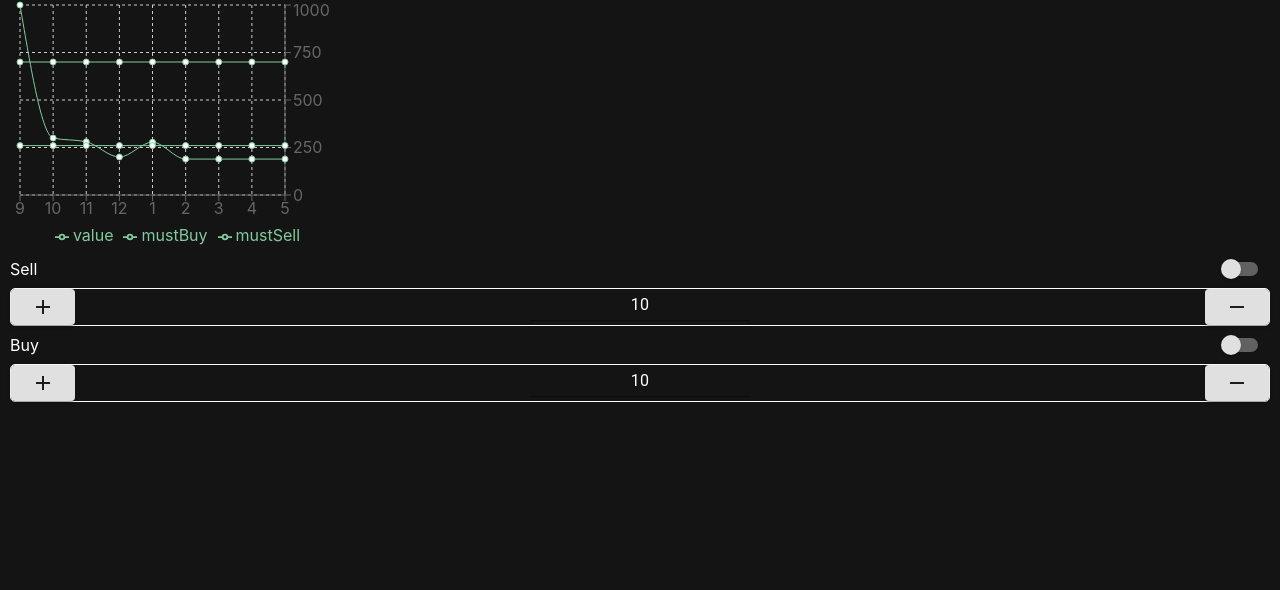
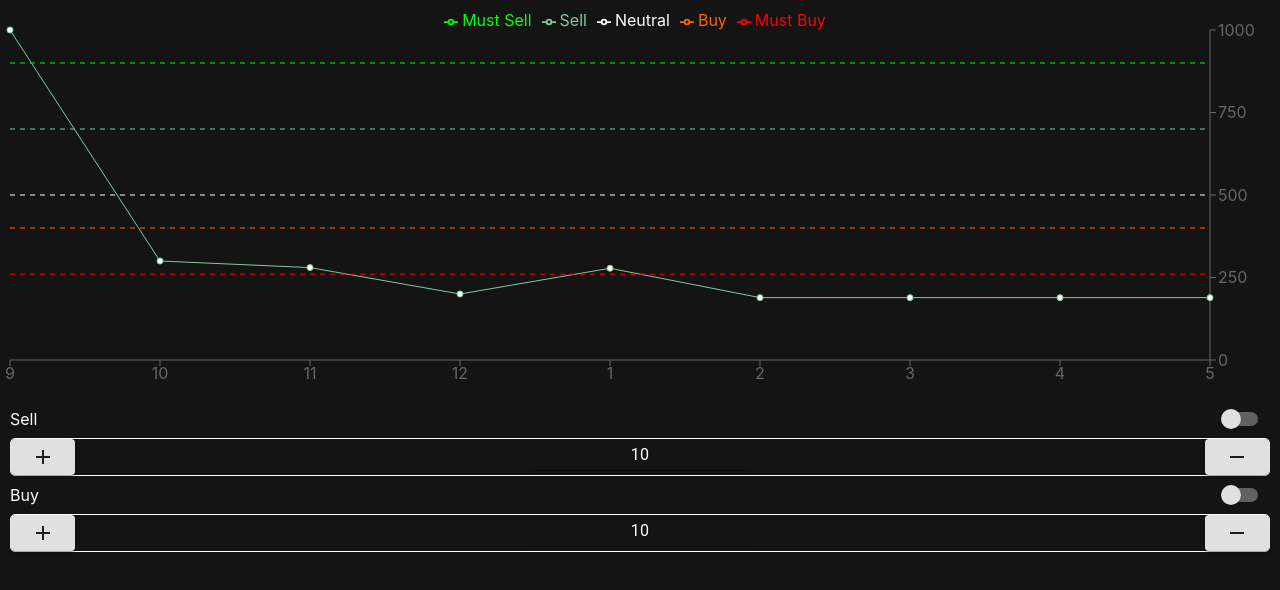
Before and after one commit to saurabh2590/graph-demo, a React (Create React App) app: page / in a window 1280 px wide. Shown: the top 590 px of the page. Built offline with nearby package versions, Linux system fonts and the light colour scheme.

Commit message:
fix: legends alignment and colors

```diff
--- a/src/LineChart.tsx
+++ b/src/LineChart.tsx
@@ -1,36 +1,57 @@
 import React from "react";
-import {CartesianGrid, Legend, Line, LineChart, Tooltip, XAxis, YAxis} from "recharts";
+import {Legend, Line, LineChart, ResponsiveContainer, Tooltip, XAxis, YAxis} from "recharts";
 import {ValuePlusMinus} from "./ValuePlusMinus";
 
 type LineChartProps = {}
 export const LineChartDemo: React.FC<LineChartProps> = () => {
+  const NEUTRAL = "#ffffff";
+  const MUST_SELL = "#00ff00";
+  const SELL = "#82ca9d";
+  const BUY = "#FF6600";
+  const MUST_BUY = "#ff0000";
+
+  const L_MUST_SELL = "Must Sell";
+  const L_SELL = "Sell";
+  const L_NEUTRAL = "Neutral";
+  const L_BUY = "Buy";
+  const L_MUST_BUY = "Must Buy";
+
   const data = [
-    {month: '9', value: 1000, mustSell: 700, mustBuy: 260, valueError: [75, 20]},
-    {month: '10', value: 300, mustSell: 700, mustBuy: 260, valueError: [90, 40]},
-    {month: '11', value: 280, mustSell: 700, mustBuy: 260, valueError: 40},
-    {month: '12', value: 200, mustSell: 700, mustBuy: 260, valueError: 20},
-    {month: '1', value: 278, mustSell: 700, mustBuy: 260, valueError: 28},
-    {month: '2', value: 189, mustSell: 700, mustBuy: 260, valueError: [90, 20]},
-    {month: '3', value: 189, mustSell: 700, mustBuy: 260, valueError: [28, 40]},
-    {month: '4', value: 189, mustSell: 700, mustBuy: 260, valueError: 28},
-    {month: '5', value: 189, mustSell: 700, mustBuy: 260, valueError: 28},
+    {month: '9', value: 1000, sell: 700, mustBuy: 260, neutral: 500, mustSell: 900, buy: 400},
+    {month: '10', value: 300, sell: 700, mustBuy: 260, neutral: 500, mustSell: 900, buy: 400},
+    {month: '11', value: 280, sell: 700, mustBuy: 260, neutral: 500, mustSell: 900, buy: 400},
+    {month: '12', value: 200, sell: 700, mustBuy: 260, neutral: 500, mustSell: 900, buy: 400},
+    {month: '1', value: 278, sell: 700, mustBuy: 260, neutral: 500, mustSell: 900, buy: 400},
+    {month: '2', value: 189, sell: 700, mustBuy: 260, neutral: 500, mustSell: 900, buy: 400},
+    {month: '3', value: 189, sell: 700, mustBuy: 260, neutral: 500, mustSell: 900, buy: 400},
+    {month: '4', value: 189, sell: 700, mustBuy: 260, neutral: 500, mustSell: 900, buy: 400},
+    {month: '5', value: 189, sell: 700, mustBuy: 260, neutral: 500, mustSell: 900, buy: 400},
   ]
   return (
     <div>
-
-      <LineChart width={375} height={250} data={data}
-                 margin={{top: 5, right: 30, left: 20, bottom: 5}}>
-        <CartesianGrid strokeDasharray="3 3"/>
+    <ResponsiveContainer height={400} width="100%">
+      <LineChart data={data}
+                 margin={{top: 10, right: 10, left: 10, bottom: 10}}>
+        {/*<CartesianGrid strokeDasharray="3 3"/>*/}
         <XAxis dataKey="month"/>
         <YAxis orientation="right"/>
         <Tooltip/>
-        <Legend/>
-        <Line type="monotone" dataKey="value" stroke="#82ca9d"/>
-        <Line type="monotone" dataKey="mustBuy" stroke="#82ca9d"/>
-        <Line type="monotone" dataKey="mustSell" stroke="#82ca9d"/>
+        <Line type="linear" dataKey="value" stroke="#82ca9d" legendType="none"/>
+        <Line type="linear" name={L_MUST_SELL} dataKey="mustSell" stroke={MUST_SELL} legendType="line" dot={false} strokeDasharray="5 5"/>
+        <Line type="linear" name={L_SELL}dataKey="sell" stroke={SELL} legendType="line" dot={false} strokeDasharray="5 5"/>
+        <Line type="linear" name={L_NEUTRAL} dataKey="neutral" stroke={NEUTRAL} legendType="line" dot={false} strokeDasharray="5 5"/>
+        <Line type="linear" name={L_BUY} dataKey="buy" stroke={BUY} legendType="line" dot={false} strokeDasharray="5 5"/>
+        <Line type="linear" name={L_MUST_BUY} dataKey="mustBuy" stroke={MUST_BUY} legendType="line" dot={false} strokeDasharray="5 5"/>
+        <Legend layout="horizontal" verticalAlign="top" align="center"/>
       </LineChart>
-      <ValuePlusMinus value={10} label="Sell" checked={false} increment={() => {}} decrement={() => {}}/>
-      <ValuePlusMinus value={10} label="Buy" checked={false} increment={() => {}} decrement={() => {}}/>
+
+    </ResponsiveContainer>
+      <ValuePlusMinus value={10} label="Sell" checked={false} increment={() => {
+      }} decrement={() => {
+      }}/>
+      <ValuePlusMinus value={10} label="Buy" checked={false} increment={() => {
+      }} decrement={() => {
+      }}/>
     </div>
   )
 }
```
Also changed, not shown: 1 other file (tests, documents, lock files or other folders).
